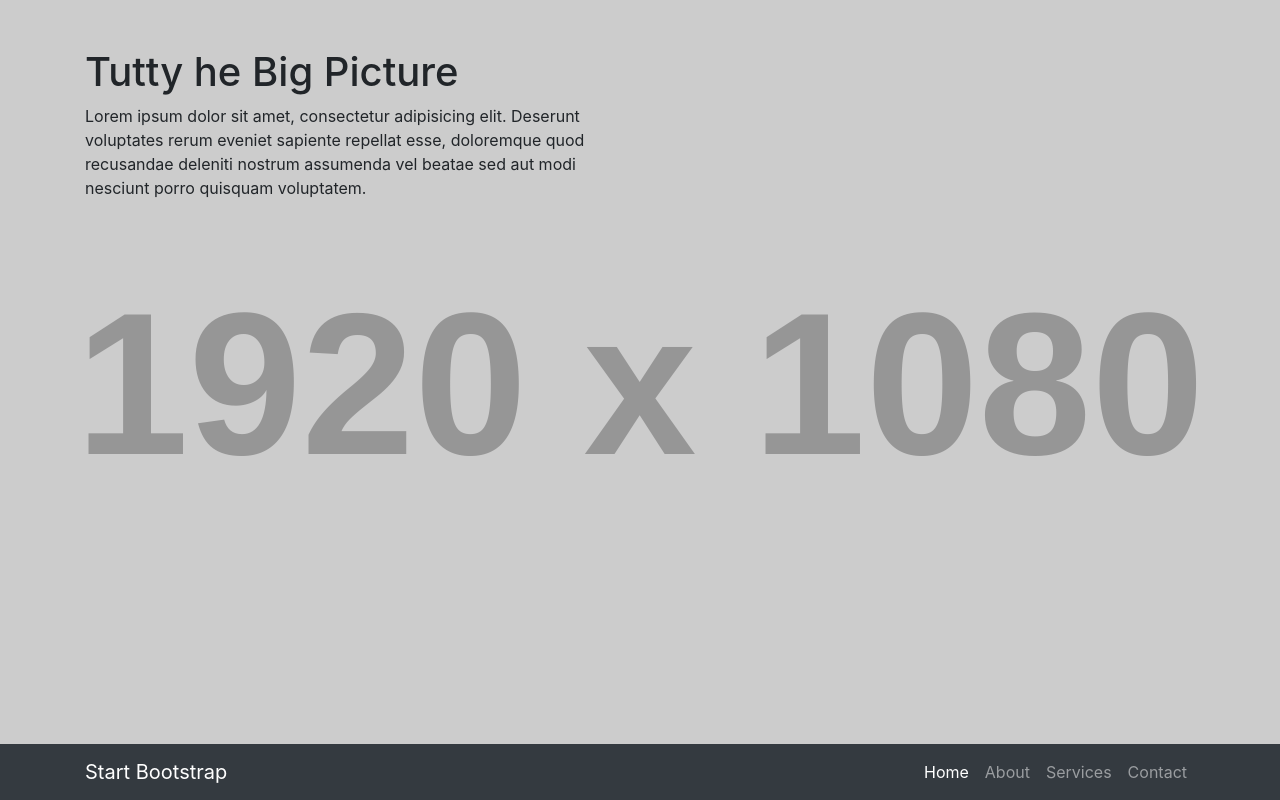
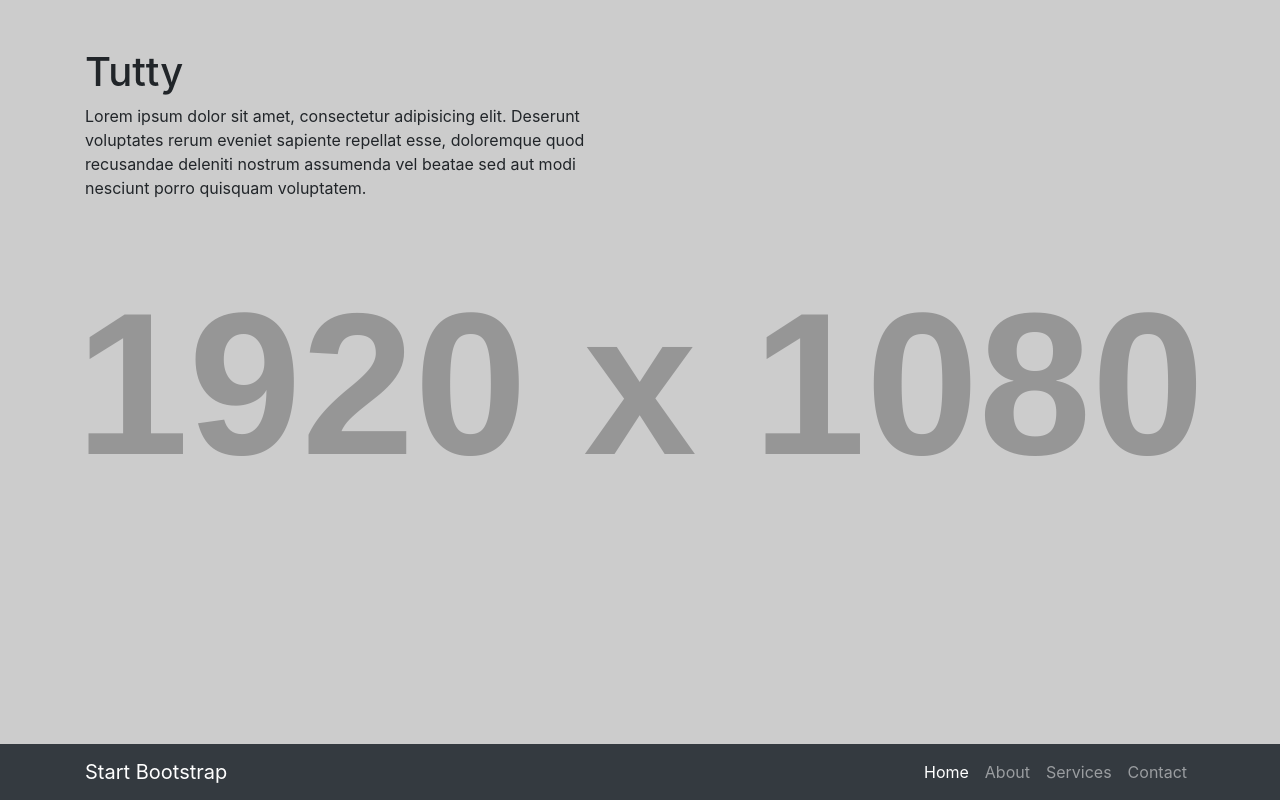
Before and after one commit to ramyasat/website, a website: page index.html in a window 1280 px wide. Drawn offline with Linux system fonts and the light colour scheme; placeholder pictures from the web are drawn by us.

Commit message:
Update index.html

```diff
--- a/index.html
+++ b/index.html
@@ -53,7 +53,7 @@
     <div class="container">
       <div class="row">
         <div class="col-lg-6">
-          <h1 class="mt-5">Tutty he Big Picture</h1>
+          <h1 class="mt-5">Tutty </h1>
           <p>Lorem ipsum dolor sit amet, consectetur adipisicing elit. Deserunt voluptates rerum eveniet sapiente repellat esse, doloremque quod recusandae deleniti nostrum assumenda vel beatae sed aut modi nesciunt porro quisquam voluptatem.</p>
         </div>
       </div>
```
